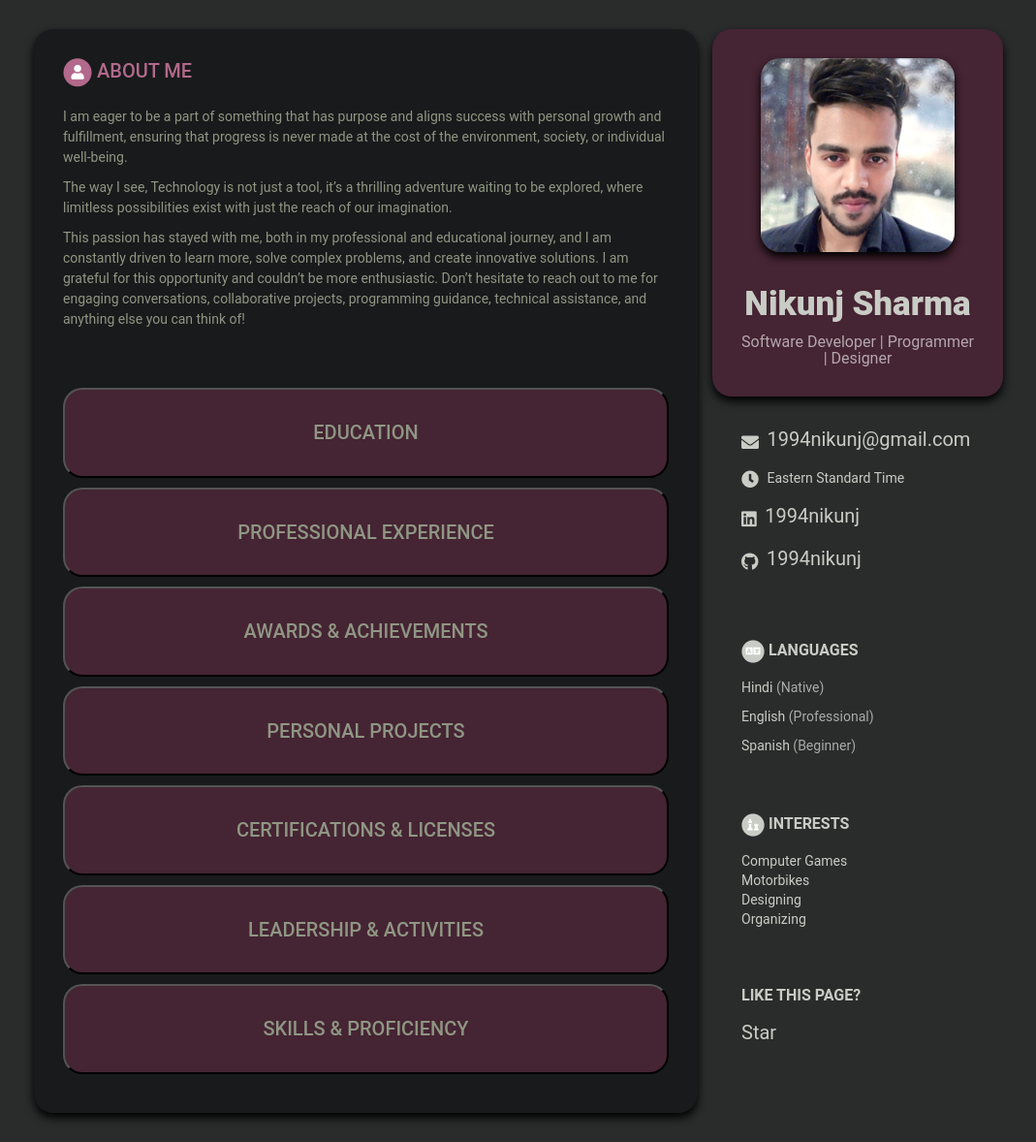
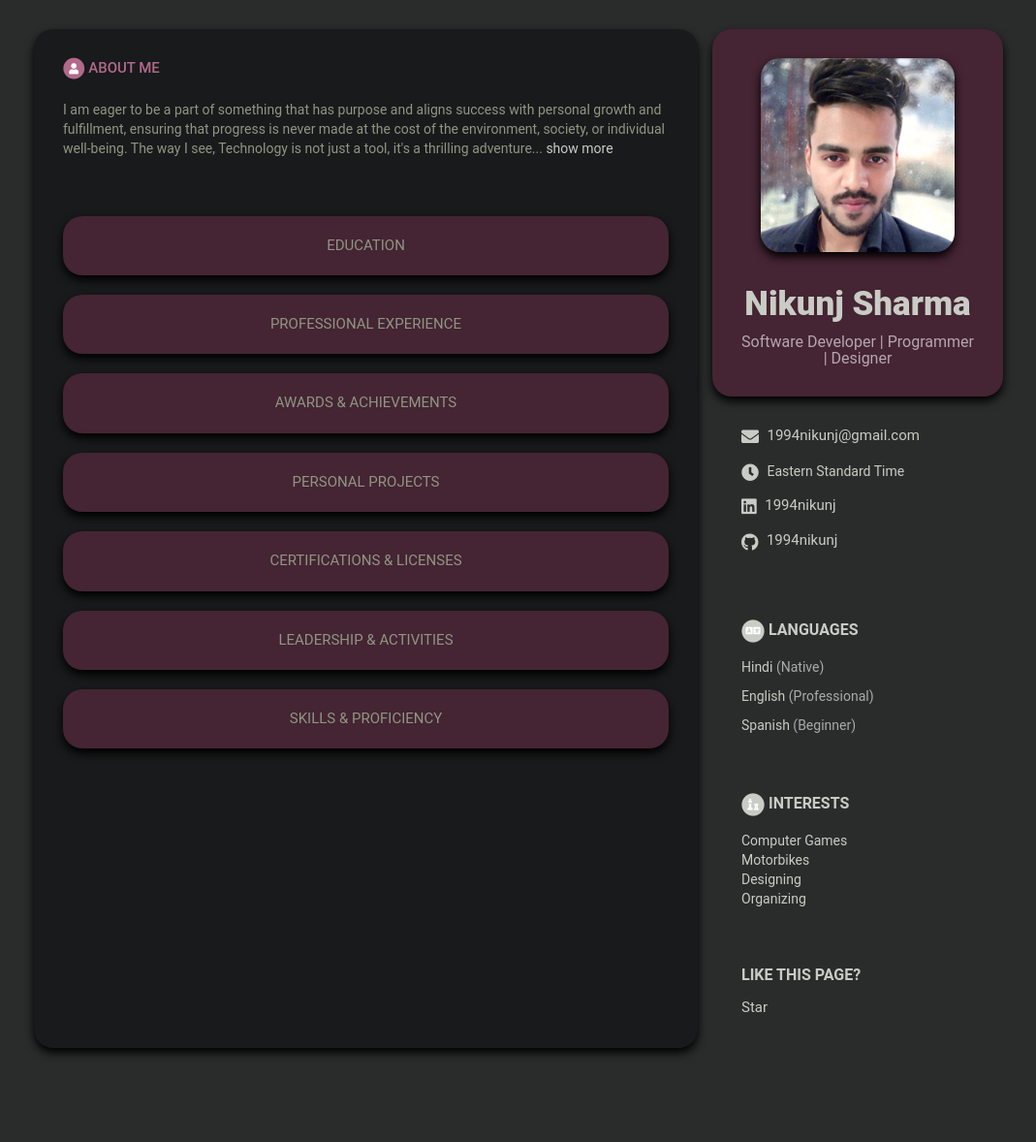
Before and after one commit to 1994nikunj/1994nikunj.github.io, a Jekyll site: the page built from index.html, in a window 1280 px wide. Shown: the whole page at 97% size, without its empty margins (105-1174 px from the left). Built offline with Jekyll 4.4.1, drawn with Linux system fonts in a browser that asks for light colours; after the commit the page ends 1111 px from its top, so only the background shows below that.

```diff
--- a/_data/data.yml
+++ b/_data/data.yml
@@ -176,7 +176,7 @@ personal-projects:
     contributions:
         -   title: Virtual Machine Core Utilization Monitoring
             link: https://github.com/1994nikunj/virtual-machine-node-analysis
-            tags: Virtualization | Python | UNIX | SSH | Monitoring | Paramiko | Data-Visualization
+            tags: Virtualization | Python | UNIX | SSH | Monitoring | Data-Visualization | Paramiko
             source: /assets/images/profile.png
             brief: "Created this custom solution as a freelancing project, It optimizes the monitoring and health checks
                       of remote systems in a Linux environment. By combining the power of the python and bash scripting
@@ -307,10 +307,10 @@ skills:
             entry: Python | R | Java | C++ | JavaScript | Bash
 
         -   header: Web Development
-            entry: REST API | Node.js | React | GraphQL | Web frameworks (Express.js, Flask, Django) | HTML | CSS
+            entry: REST API | Node.js | React | GraphQL | Express.js | Flask | Django | HTML | CSS
 
         -   header: Databases
-            entry: MongoDB | SQL (MySQL, Oracle, SQLite) | PostgreSQL | Redis
+            entry: MongoDB | MySQL | Oracle | SQLite | PostgreSQL | Redis
 
         -   header: Cloud Technologies
             entry: AWS | Docker | Kubernetes | New Relic
--- a/_includes/about-me.html
+++ b/_includes/about-me.html
@@ -1,18 +1,18 @@
 {% assign about-me = site.data.data.about-me %}
 {% if about-me %}
-<section class="section summary-section">
-
-  <h2 class="section-title">
+<section class="section">
+	<h2 class="section-title">
     <span class="fa-stack fa-xs">
       <i class="fas fa-circle fa-stack-2x"></i>
       <i class="fas fa-user fa-stack-1x fa-inverse"></i>
     </span>
-    {{ about-me.title }}
-  </h2>
+		{{ about-me.title }}
+	</h2>
 
-  <div class="summary">
-    {{ about-me.summary | markdownify }}
-  </div><!--//summary-->
-
-</section><!--//section-->
+	<div class="summary-section">
+		<span class="short-text">{{ about-me.summary | truncatewords: 50 }}</span>
+		<div class="full-text" style="display: none;">{{ about-me.summary | markdownify }}</div>
+		<a href="#" class="show-more-link">show more</a>
+	</div>
+</section>
 {% endif %}
--- a/_includes/personal-projects.html
+++ b/_includes/personal-projects.html
@@ -3,7 +3,9 @@
 {% assign personal-projects = site.data.data.personal-projects %}
 {% if personal-projects %}
 
-<button class="show-button" data-target="projects" title="Click to expand/hide this section" title="Click to expand/hide this section">{{ personal-projects.title }}</button>
+<button class="show-button" data-target="projects" title="Click to expand/hide this section"
+		title="Click to expand/hide this section">{{ personal-projects.title }}
+</button>
 
 <section id="projects" class="section oss-section hidden">
 
@@ -24,7 +26,12 @@
 				{% endif %}
 			</div>
 			{% if project.tags %}
-			<div class="company">{{ project.tags }}</div>
+			<div class="pill">
+				{% assign tags_array = project.tags | split: ' | ' %}
+				{% for tag in tags_array %}
+				<span class="pill">{{ tag }}</span>
+				{% endfor %}
+			</div>
 			{% endif %}
 		</div>
 
--- a/_includes/skills.html
+++ b/_includes/skills.html
@@ -21,7 +21,14 @@
 			<div class="upper-row">
 				<h3 class="job-title">{{ skill.header }}</h3>
 			</div>
-			<div class="company">{{ skill.entry }}</div>
+			{% if skill.entry %}
+			<div class="pill">
+				{% assign skill_array = skill.entry | split: ' | ' %}
+				{% for skil in skill_array %}
+				<span class="pill">{{ skil }}</span>
+				{% endfor %}
+			</div>
+			{% endif %}
 		</div>
 	</div>
 	{% endfor %}
--- a/_sass/_base.scss
+++ b/_sass/_base.scss
@@ -55,6 +55,7 @@ p {
 
 	a {
 		color: $text-color;
+		font-size: 15px;
 	}
 
 	.profile-container {
@@ -174,9 +175,13 @@ p {
 	margin-right: 15px;
 	padding: 30px;
 
+	.section {
+		margin-bottom: 60px;
+	}
+
 	.section-title {
 		text-transform: uppercase;
-		font-size: 20px;
+		font-size: 15px;
 		font-weight: 500;
 		color: lighten($theme-color, 25%);
 		position: relative;
@@ -184,8 +189,13 @@ p {
 		margin-bottom: 20px;
 	}
 
-	.section {
-		margin-bottom: 60px;
+	.summary-section {
+	    justify-content: space-between;
+
+	    .show-more-link {
+	        color: $text-color;
+            font-size: 14px;
+        }
 	}
 
 	.experiences-section {
@@ -197,7 +207,7 @@ p {
 	.upper-row {
 		position: relative;
 		overflow: hidden;
-		margin-bottom: 2px;
+		margin-bottom: 5px;
 	}
 
 	.job-title,
@@ -221,6 +231,25 @@ p {
 		margin-bottom: 10px;
 		color: $text-grey;
 	}
+
+	.pill {
+        margin-bottom: 10px;
+        color: $text-grey;
+        display: flex;
+        flex-wrap: wrap;
+    }
+
+    .pill span {
+        display: inline-block;
+        background-color: $theme-color;
+        color: #fff;
+        font-size: 13px;
+        padding: 5px 10px;
+        border-radius: 20px;
+        margin-right: 5px;
+        margin-bottom: 5px;
+        white-space: nowrap;
+    }
 
 	.project-title {
 		font-size: 16px;
@@ -307,17 +336,19 @@ p {
 
 .show-button {
 	display: block;
+	border: none;
 	width: 100%;
-	margin-bottom: 10px;
+	margin-bottom: 20px;
 	border-radius: 20px;
-	padding: 30px;
+	padding: 20px;
 	background: darken($theme-color, 10%);
+	box-shadow: 0 5px 10px darken($theme-color, 40%);
 	text-transform: uppercase;
-	font-size: 20px;
-	font-weight: 500;
+	font-size: 15px;
 
 	&:hover {
-		color: lighten($theme-color, 30%);
-		box-shadow: 0 5px 10px darken($theme-color, 40%);
+		color: darken($theme-color, 30%);
+		background: lighten($theme-color, 5%);
+		box-shadow: 0 5px 20px darken($theme-color, 60%);
 	}
 }
--- a/_sass/_print.scss
+++ b/_sass/_print.scss
@@ -8,8 +8,8 @@
     }
 
     img.avatar {
+        -webkit-filter: greyscale(1);
         filter: grayscale(1);
-        -webkit-filter: greyscale(1);
     }
    .main-wrapper .time {
        float: right;
--- a/assets/js/main.js
+++ b/assets/js/main.js
@@ -38,3 +38,25 @@ function createToggleFunction(button, section, sectionName) {
         }
     };
 }
+
+// show more link logic for about-me section
+document.addEventListener("DOMContentLoaded", function() {
+  var showMoreLinks = document.querySelectorAll(".show-more-link");
+  showMoreLinks.forEach(function(showMoreLink) {
+    showMoreLink.addEventListener("click", function(event) {
+      event.preventDefault();
+      var summarySection = event.target.parentNode;
+      var shortText = summarySection.querySelector(".short-text");
+      var fullText = summarySection.querySelector(".full-text");
+      if (fullText.style.display === "none") {
+        fullText.style.display = "block";
+        shortText.style.display = "none";
+        event.target.textContent = "show less";
+      } else {
+        fullText.style.display = "none";
+        shortText.style.display = "inline";
+        event.target.textContent = "show more";
+      }
+    });
+  });
+});
```
